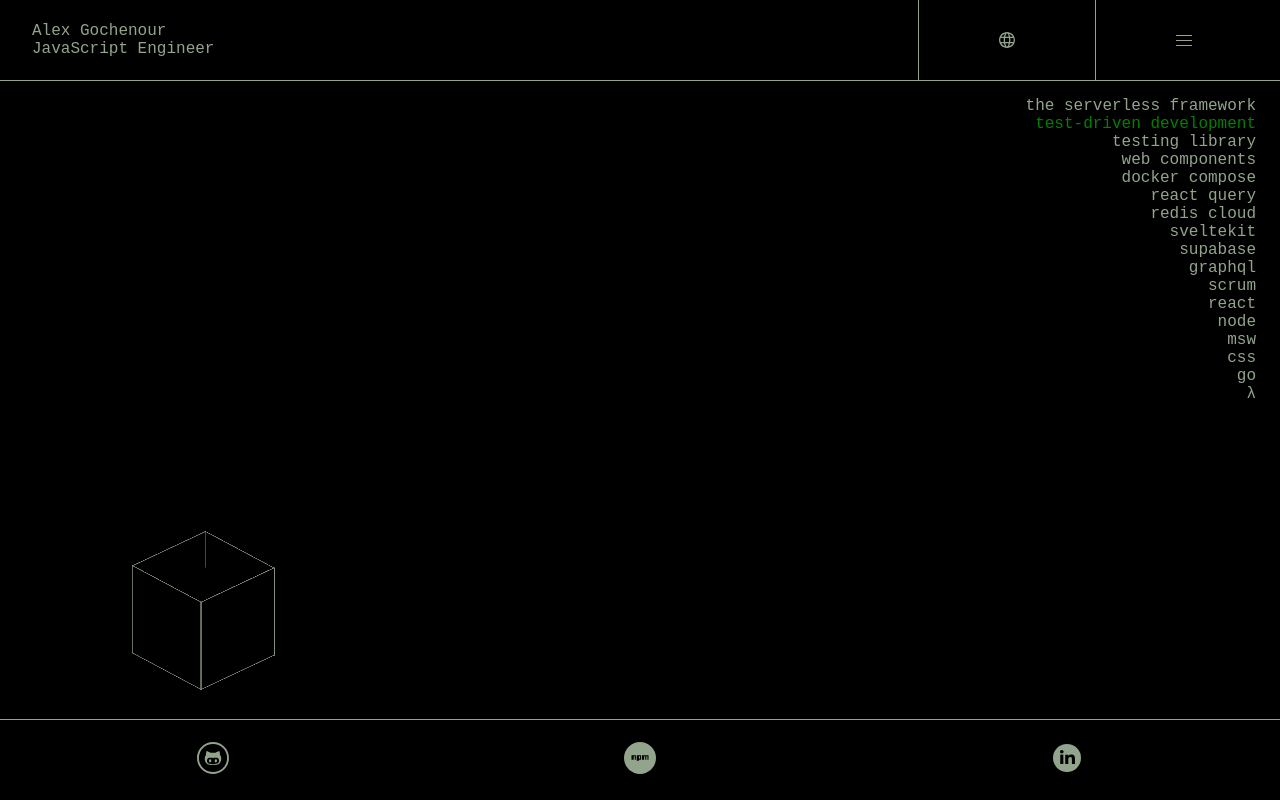
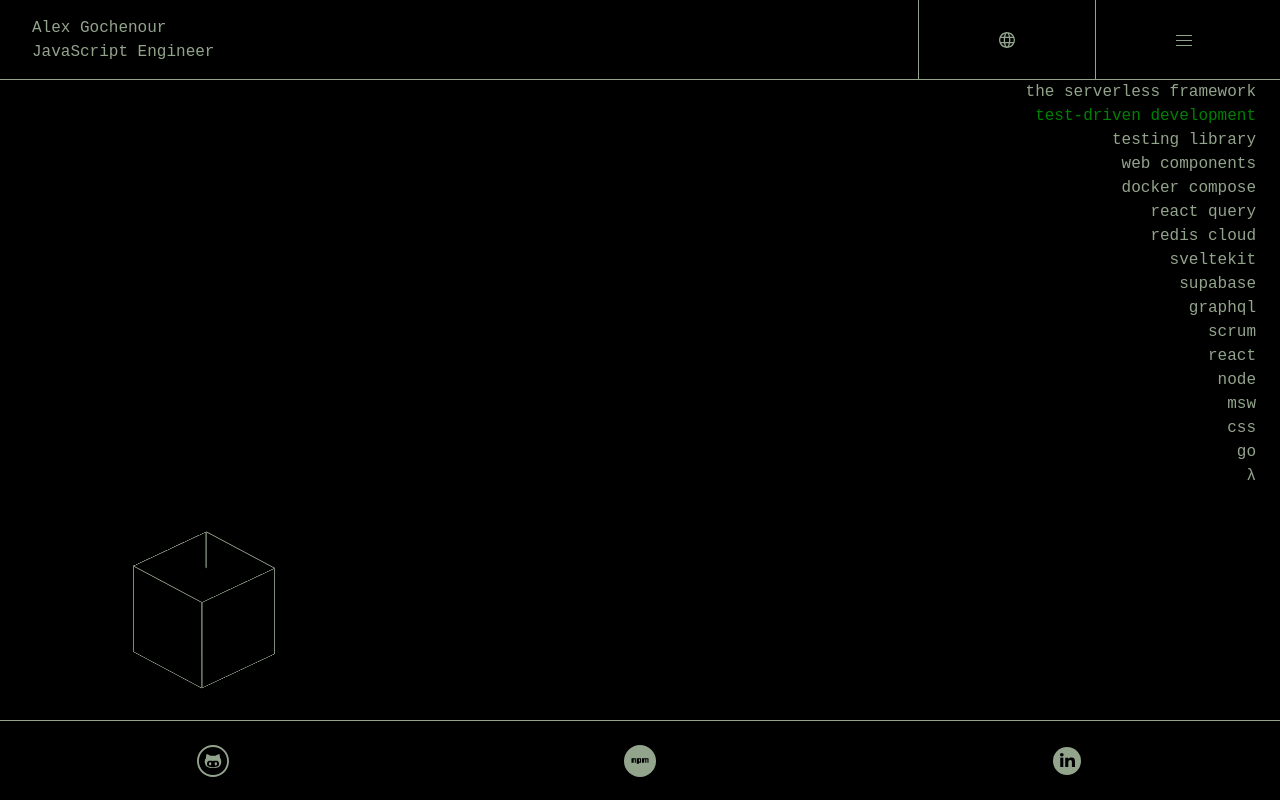
Before and after one commit to chunyukuo88/portfolio2, a React (Create React App) app: page / in a window 1280 px wide. Built offline with nearby package versions, Linux system fonts and the light colour scheme; what aws-amplify would draw is missing.

Commit message:
feat(App.css): added tailwind directives

```diff
--- a/src/App.css
+++ b/src/App.css
@@ -1,3 +1,7 @@
+@tailwind base;
+@tailwind components;
+@tailwind utilities;
+
 :root {
   --border: var(--primaryColor) solid 1px;
   --largePadding: 0.5rem;
--- /dev/null
+++ b/tailwind.config.js
@@ -0,0 +1,8 @@
+/** @type {import('tailwindcss').Config} */
+module.exports = {
+  content: ["./src/**/*.{html,js}"],
+  theme: {
+    extend: {},
+  },
+  plugins: [],
+}
```
